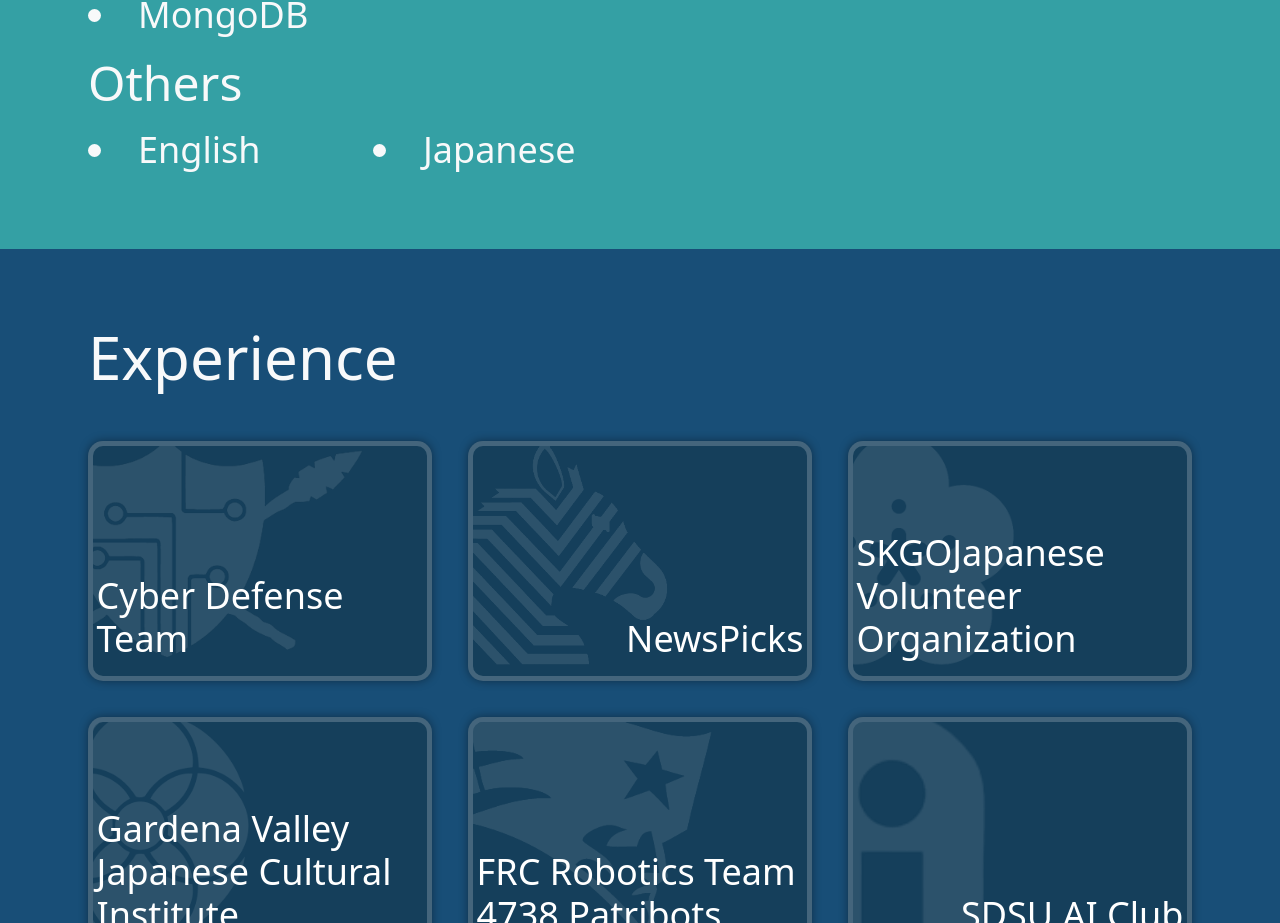
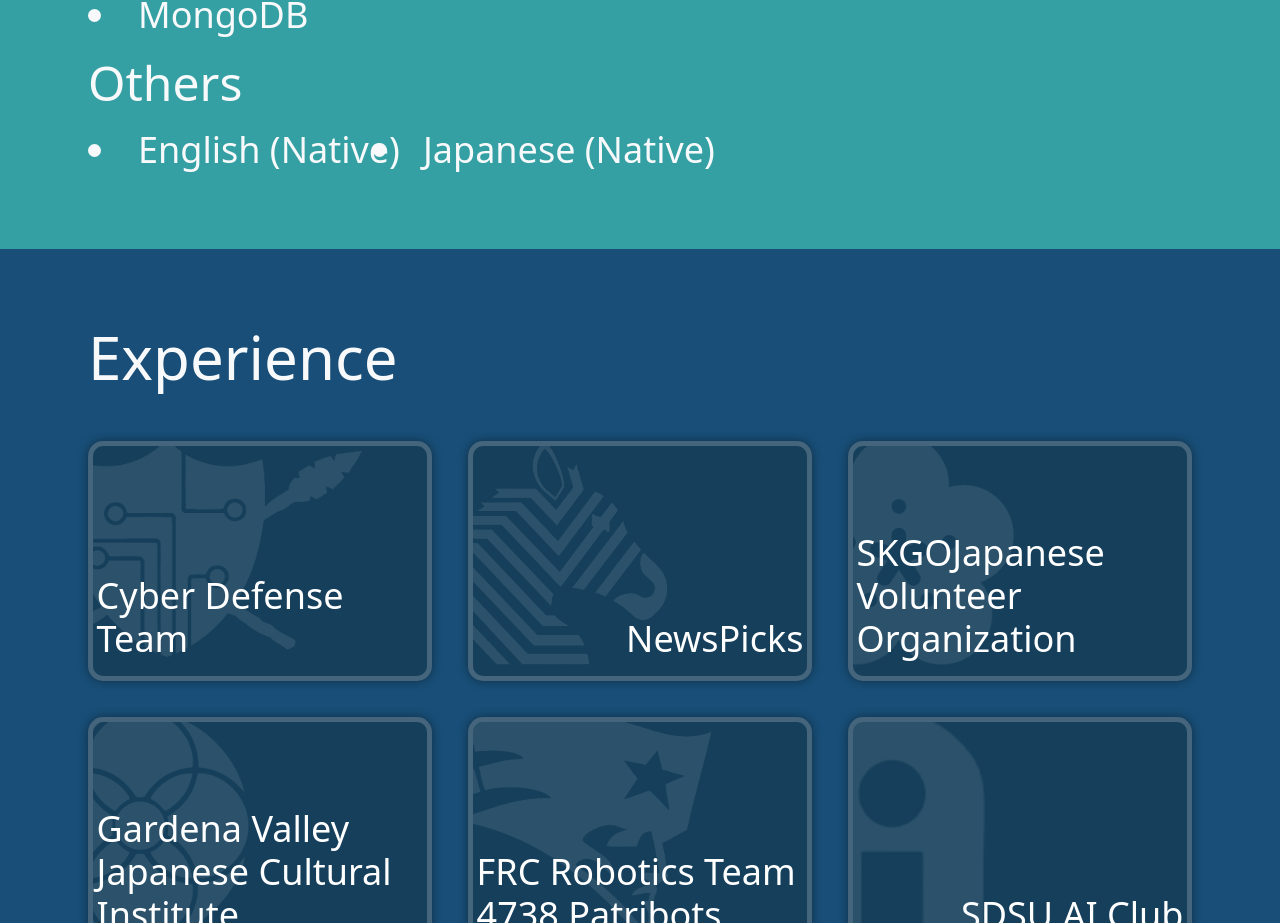
Before and after one commit to Kekechi/Portfolio, a React (Vite) app: page / in a window 1280 px wide. Shown: the part 3337-4260 px from the top of the page. Built offline with nearby package versions, Linux system fonts and the light colour scheme.

Commit message:
add language proficiency

```diff
--- a/src/Components/Home/Skills/skillLists.js
+++ b/src/Components/Home/Skills/skillLists.js
@@ -19,7 +19,7 @@
     "Windows",
     "Windows Server",
   ],
-  others: ["English", "Japanese"],
+  others: ["English (Native)", "Japanese (Native)"],
 };
 
 export default skillLists;
```
